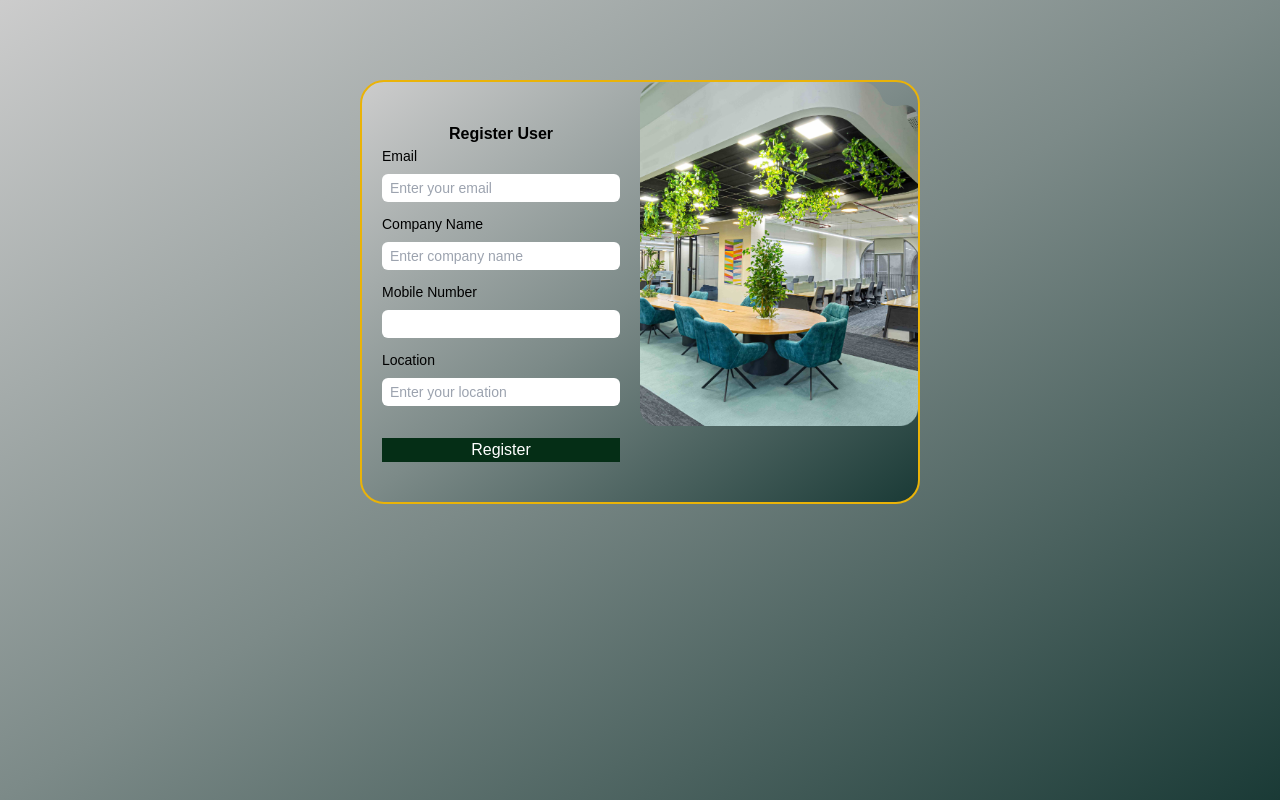
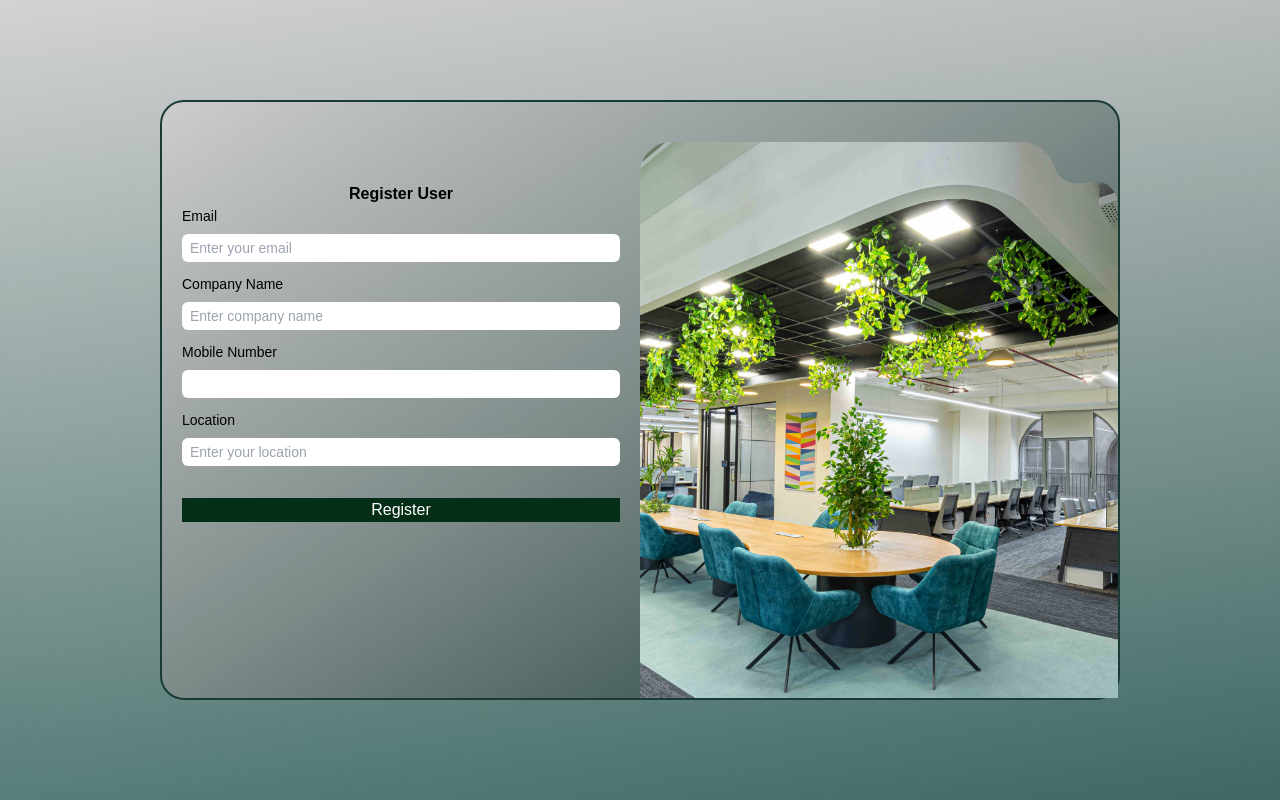
Before and after one commit to 603cws/603-Interior, a React (Vite) app: page /RegisterUser in a window 1280 px wide. Built offline with nearby package versions, Linux system fonts and the light colour scheme.

Commit message:
register user changes

```diff
--- a/src/boq/components/Navbar.jsx
+++ b/src/boq/components/Navbar.jsx
@@ -21,14 +21,14 @@ function Navbar() {
 
     return (
         <div>
-            <div className="flex justify-around bg-gradient-to-r from-[#1A3A36] to-[#48A095] items-center">
+            <div className="flex justify-between bg-gradient-to-r from-[#1A3A36] to-[#48A095] items-center px-4">
                 {/* logo */}
                 <button className="" onClick={handlelogo}>
                     <img src='/logo/logo.png' alt="603 logo" className="h-12 w-20 " />
                 </button>
                 {/* button for generate boq */}
-                <div className="pl-60">
-                    <button className="bg-[#FFF] rounded-xl text-sm py-2 px-5 text-black font-bold border-solid border-2 border-black">
+                <div className="pl-60 ">
+                    <button className="bg-[#FFF] rounded-xl text-sm py-2 px-5 text-black  border-solid border-2 border-black">
                         Grand Total: ₹4000
                     </button>
                 </div>
--- a/src/components/RegisterUser.jsx
+++ b/src/components/RegisterUser.jsx
@@ -2,8 +2,8 @@ import { MdCancel } from "react-icons/md";
 
 function RegisterUser() {
     return (
-        <div className="bg-gradient-to-br from-[#CCCCCC] via-[#7C8A88] to-[#1A3A36] h-screen  p-20">
-        <div className="w-1/2 mx-auto  grid grid-cols-2 border-2 border-yellow-500 rounded-3xl bg-gradient-to-br from-[#CCCCCC] via-[#7C8A88] to-[#1A3A36]">
+        <div   style={{ backgroundImage: "url('/images/RegisteruserBackground.jpeg')" }} className=" h-screen flex justify-center items-center" >
+        <div className="w-[75%] h-[75%] pt-10 mx-auto grid grid-cols-2 border-2 border-[#1A3A36] rounded-3xl bg-gradient-to-br from-[#CCCCCC] via-[#7C8A88] to-[#1A3A36]">
         {/* <div className="  grid grid-cols-2 border-2 border-yellow-500 rounded-3xl "> */}
             {/* form */}
             <div className="my-10 ">
@@ -52,7 +52,7 @@ function RegisterUser() {
                 </div>
             </div>
             {/* image */}
-            <div>
+            <div className="overflow-hidden">
                 <img src="images/Register.png" alt="sitting area image" />
             </div>
         </div>
```
Also changed, not shown: public/images/RegisteruserBackground.jpeg (added).
